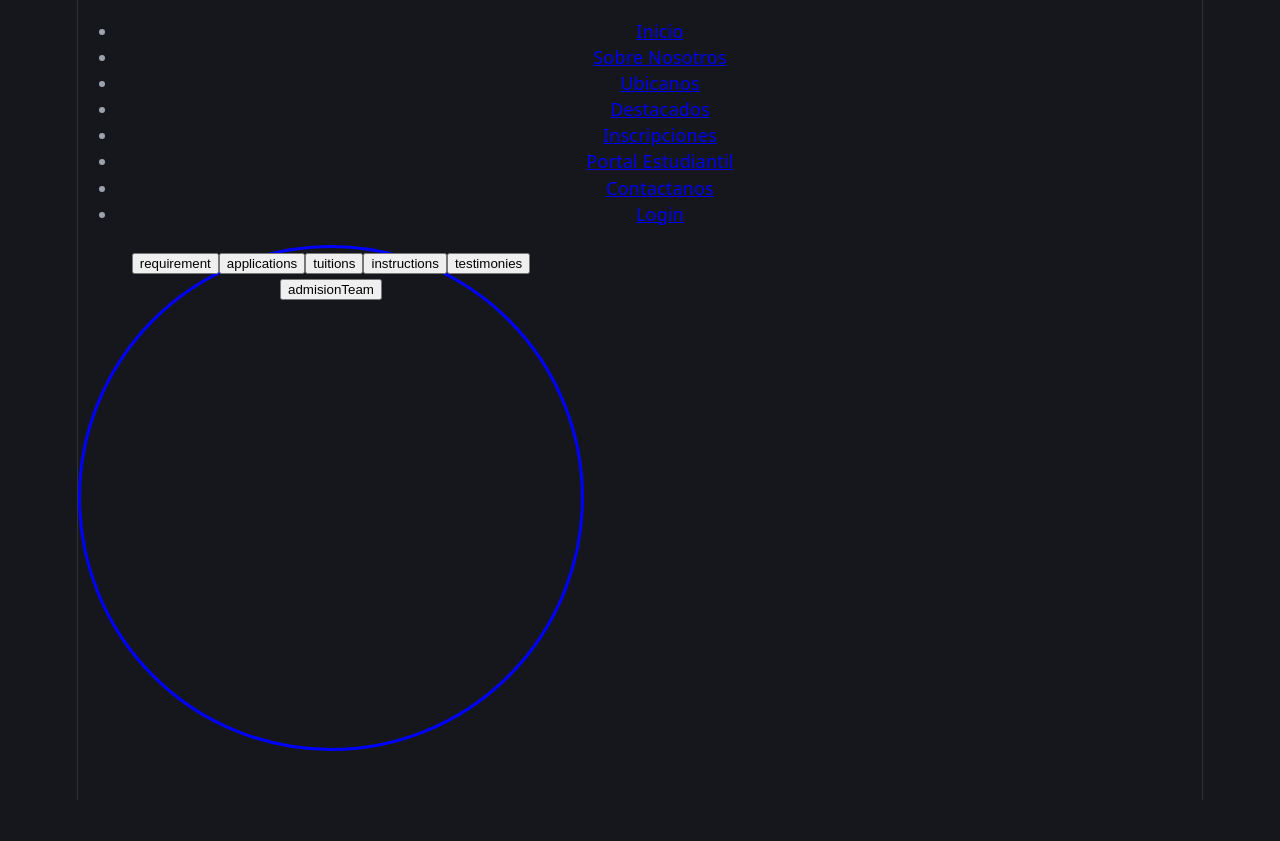
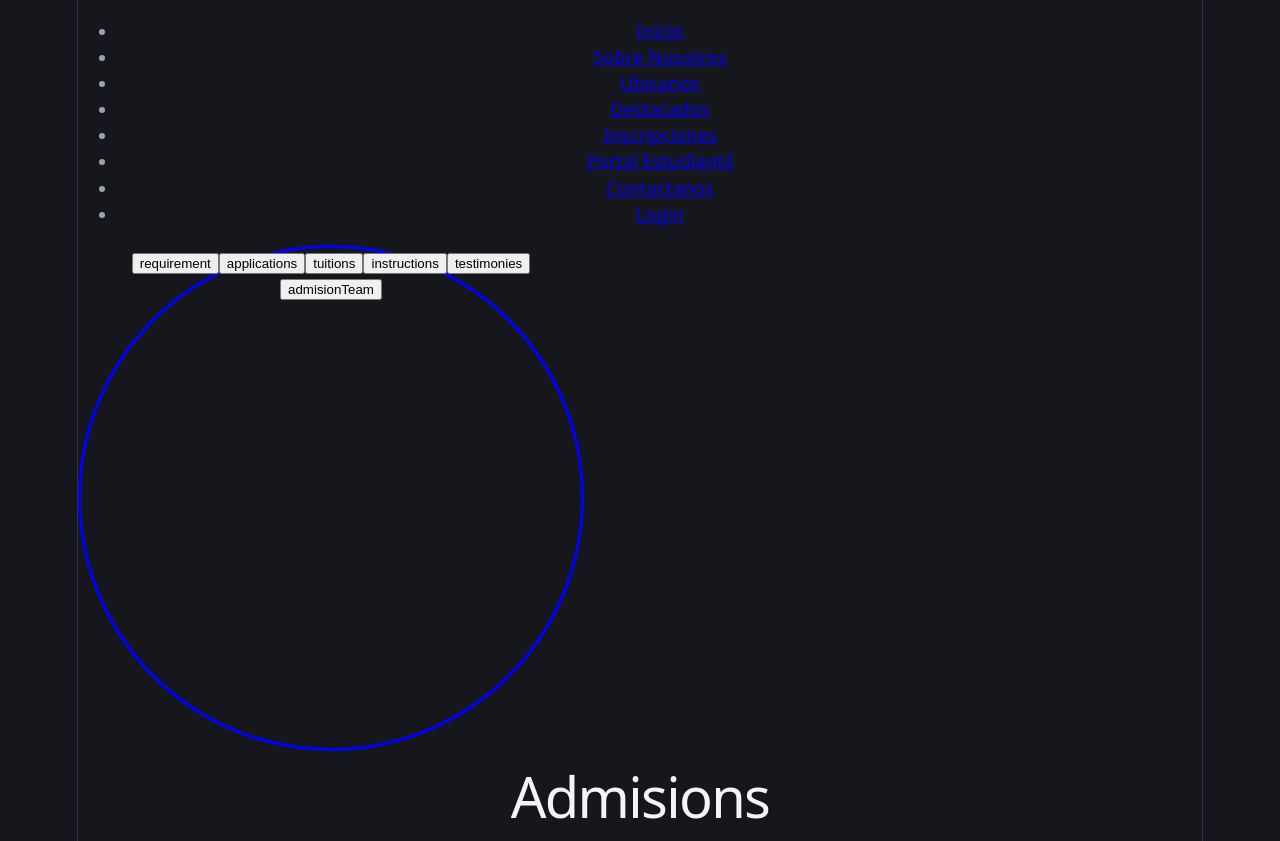
Before and after one commit to LaAmaDelSexo/Raphael, a React (Vite) app in the folder client/: page /Registration in a window 1280 px wide. Both pictures are taken after a click on the button "admisionTeam". Before the commit the page ends 800 px from the top, so only its background shows below. Built offline with nearby package versions, Linux system fonts and the light colour scheme.

Commit message:
addition: registration main logic completed

```diff
--- a/client/src/common/components/registration/Board.tsx
+++ b/client/src/common/components/registration/Board.tsx
@@ -21,7 +21,7 @@ function Board () {
           {
             contentOptions.map ((option)=>(
 
-              <button onClick={()=> changeContentState}>{option.label}</button>
+              <button onClick={()=> changeContentState(option.id)}>{option.label}</button>
             ))
           }
         </div>
--- a/client/src/common/components/registration/components/AdmisionTeam.tsx
+++ b/client/src/common/components/registration/components/AdmisionTeam.tsx
@@ -1,7 +1,7 @@
 function AdmisionTeam () {
   return (
     <div>
-
+      <h1>Admisions</h1>
     </div>
   )
 }
```
